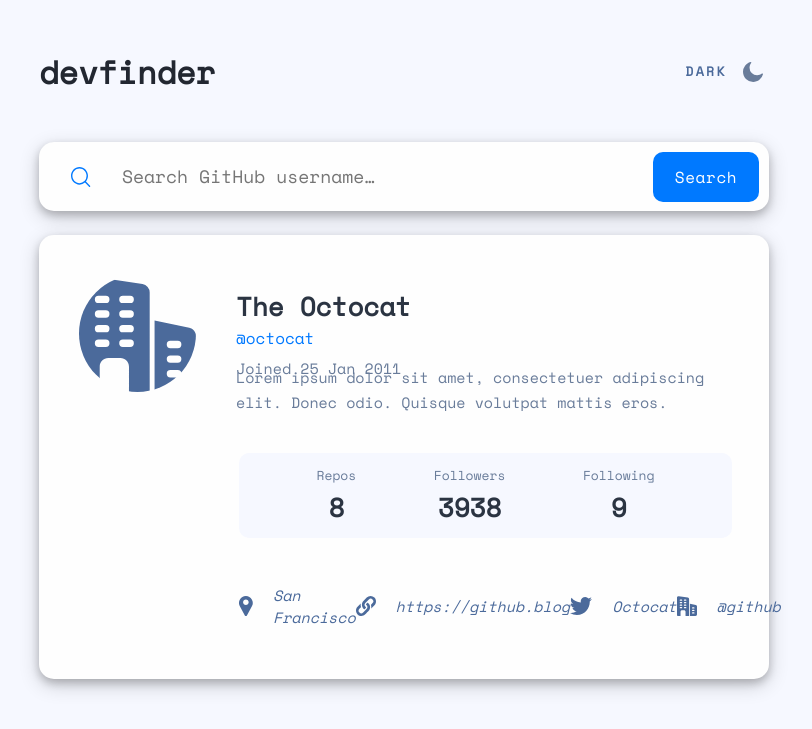
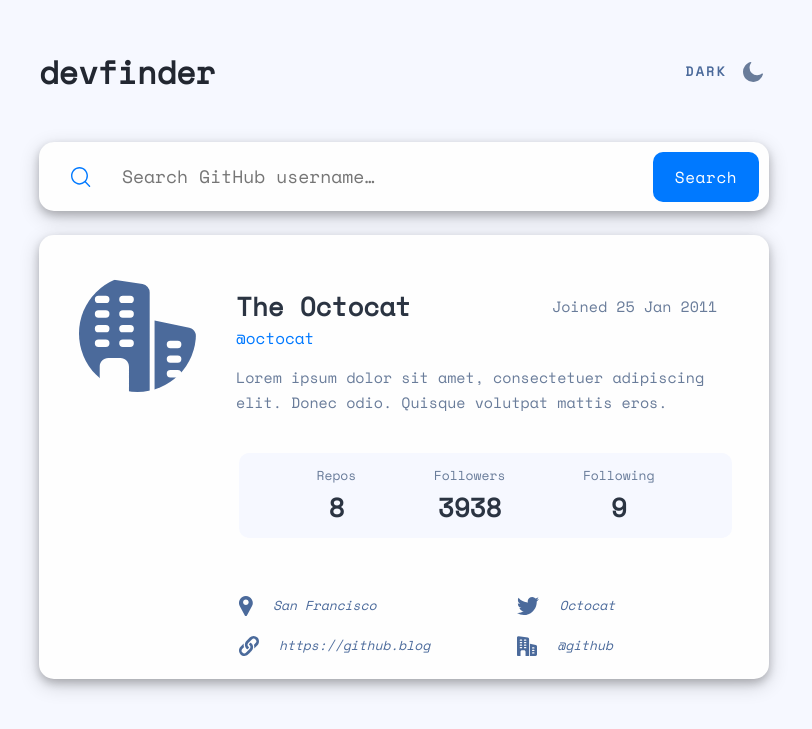
Before and after one commit to VcelakMarek/GitHub_user_search_app, a React (Vite) app: page / in a window 1280 px wide. Shown: the part 111-840 px from the top of the page, without its empty margins (236-1048 px from the left). Built offline with nearby package versions, Linux system fonts and the light colour scheme.

Commit message:
Update UserInfo.jsx

```diff
--- a/src/UserInfo.jsx
+++ b/src/UserInfo.jsx
@@ -5,7 +5,7 @@
     <div className="card">
       <section className="user-profile">
         <img src="./assets/icon-company.svg" alt="user-img" />
-        <div>
+        <div className="user-name">
           <h2>The Octocat</h2>
           <h3>@octocat</h3>
           <h4>Joined 25 Jan 2011</h4>
@@ -33,6 +33,7 @@
       </section>
       <address>
         <ul>
+          <div className="row">
             <li>
               <img src="./assets/icon-location.svg" alt="icon-location" />
               <p>San Francisco</p>
@@ -48,6 +49,8 @@
               Not Available
             </a> */}
             </li>
+          </div>
+          <div className="row">
             <li>
               <img src="./assets/icon-twitter.svg" alt="icon-twitter" />
               <a href="twitter.com">Octocat</a>
@@ -56,6 +59,7 @@
               <img src="./assets/icon-company.svg" alt="icon-company" />
               <p>@github</p>
             </li>
+          </div>
         </ul>
       </address>
     </div>
```
Lines whose indentation alone changed are shown as unchanged.
